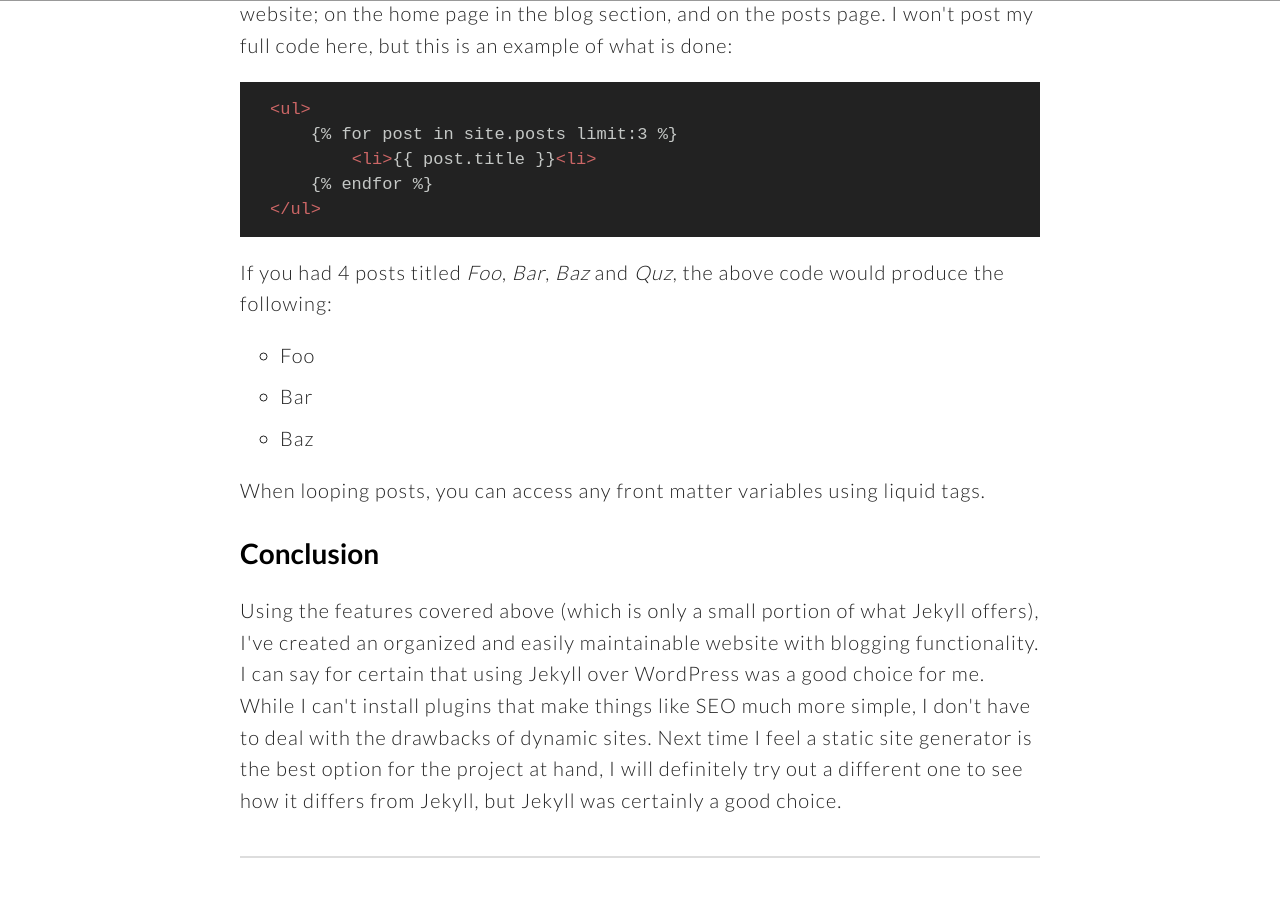
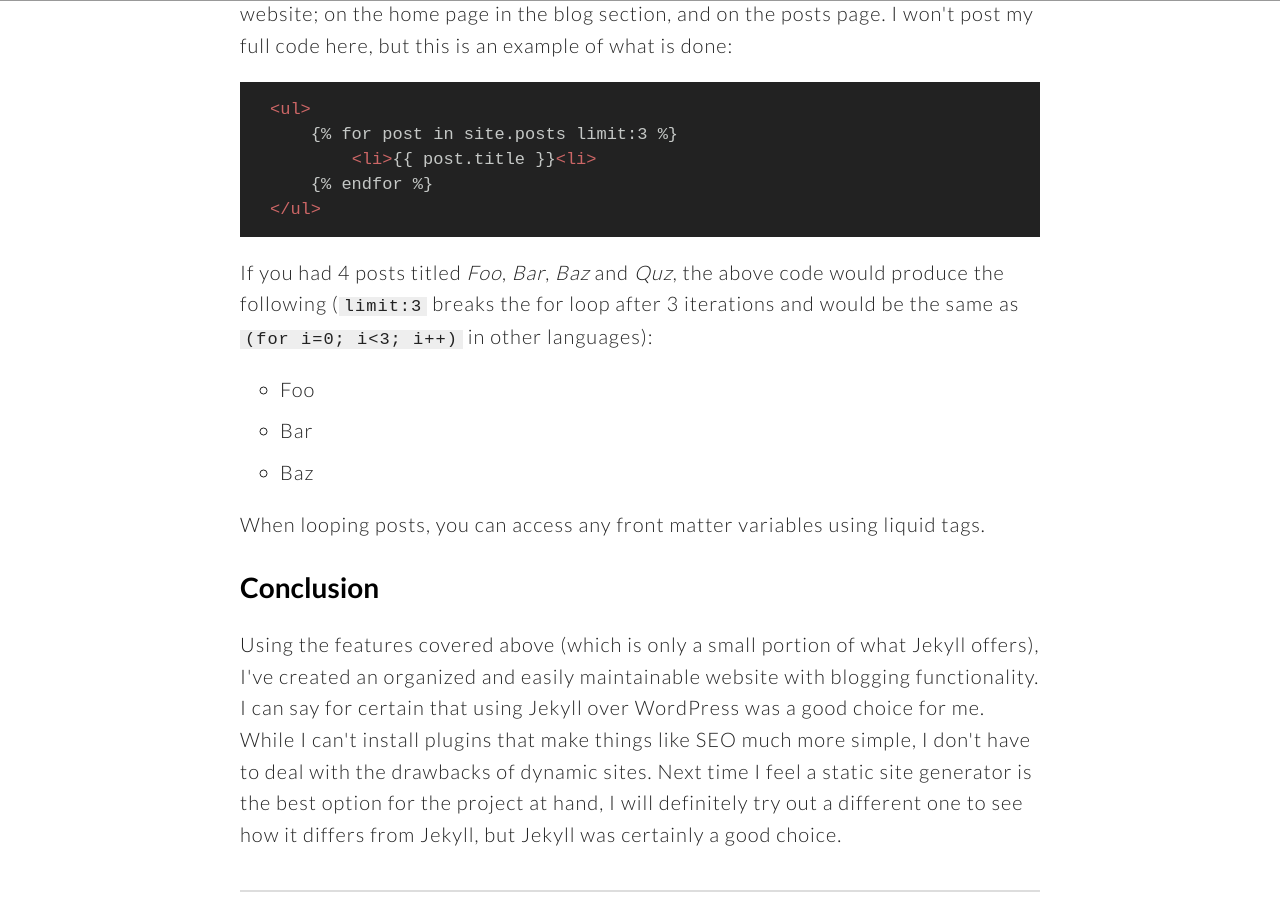
Before and after one commit to oli-laban/portfolio, a Jekyll site: the page built from _posts/2016-02-17-jekyll-first-experience.html, in a window 1280 px wide and 900 px high, scrolled down 9730 px. Built offline with Jekyll 4.4.1, drawn with Linux system fonts in a browser that asks for light colours; nearby versions of some CDN libraries; Markdown is read by kramdown in place of the engine named in the settings; some of the changed text lies outside the part shown.

Commit message:
small changes in "Firefox doesn't..." and "Jekyll:..." posts

```diff
--- a/_posts/2016-02-04-firefox-doesnt-like-the-padding-bottom-hack-with-flexbox.html
+++ b/_posts/2016-02-04-firefox-doesnt-like-the-padding-bottom-hack-with-flexbox.html
@@ -14,7 +14,7 @@
 ---
 
 <h2>What is the padding-bottom hack?</h2>
-<p>If at some point you have needed a responsive square with CSS, you've probably come across it at some point. You may or may not have seen it referred to as the '<em>padding-bottom hack</em>' but I couldn't think of another name.</p>
+<p>If you've ever needed a responsive square with CSS, you've probably come across it at some point. You may or may not have seen it referred to as the '<em>padding-bottom hack</em>' but I couldn't think of another name.</p>
 <p>In CSS, horizontal <code>padding</code>, when set with a percentage, is based off the width of the parent. So you may assume that vertical <code>padding</code> is based off the height, but this is incorrect. Vertical padding is also based off the width. This can be slightly annoying in some situations, but it's possible to use it to our advantage. Creating a responsive square in CSS isn't usually the most simple task, but due to this quirk, it can be simple.</p>
 <p>By setting the height of an element to 0, we can use the <code>padding-bottom</code> to set the height like so:</p>
 <pre><code>.square {
--- a/_posts/2016-02-17-jekyll-first-experience.html
+++ b/_posts/2016-02-17-jekyll-first-experience.html
@@ -239,7 +239,7 @@
 	{{ "{% endfor " }}%}
 &lt;/ul&gt;
 </code></pre>
-<p>If you had 4 posts titled <em>Foo</em>, <em>Bar</em>, <em>Baz</em> and <em>Quz</em>, the above code would produce the following:</p>
+<p>If you had 4 posts titled <em>Foo</em>, <em>Bar</em>, <em>Baz</em> and <em>Quz</em>, the above code would produce the following (<code>limit:3</code> breaks the for loop after 3 iterations and would be the same as <code>(for i=0; i&lt;3; i++)</code> in other languages):</p>
 <ul>
 	<li>Foo</li>
 	<li>Bar</li>
```
Also changed, not shown: other parts of _posts/2016-02-17-jekyll-first-experience.html (+1 -1 lines), 2 other files.
